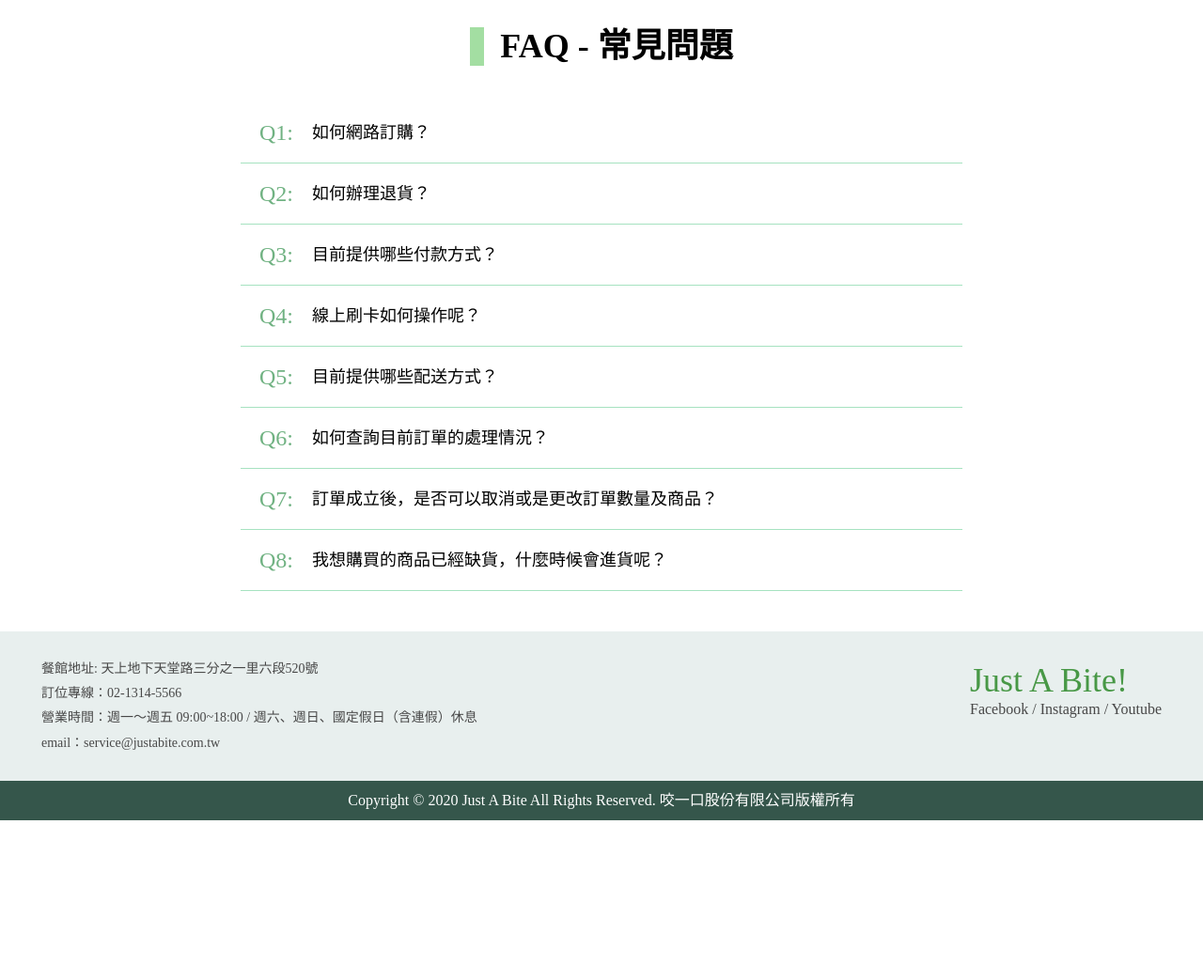
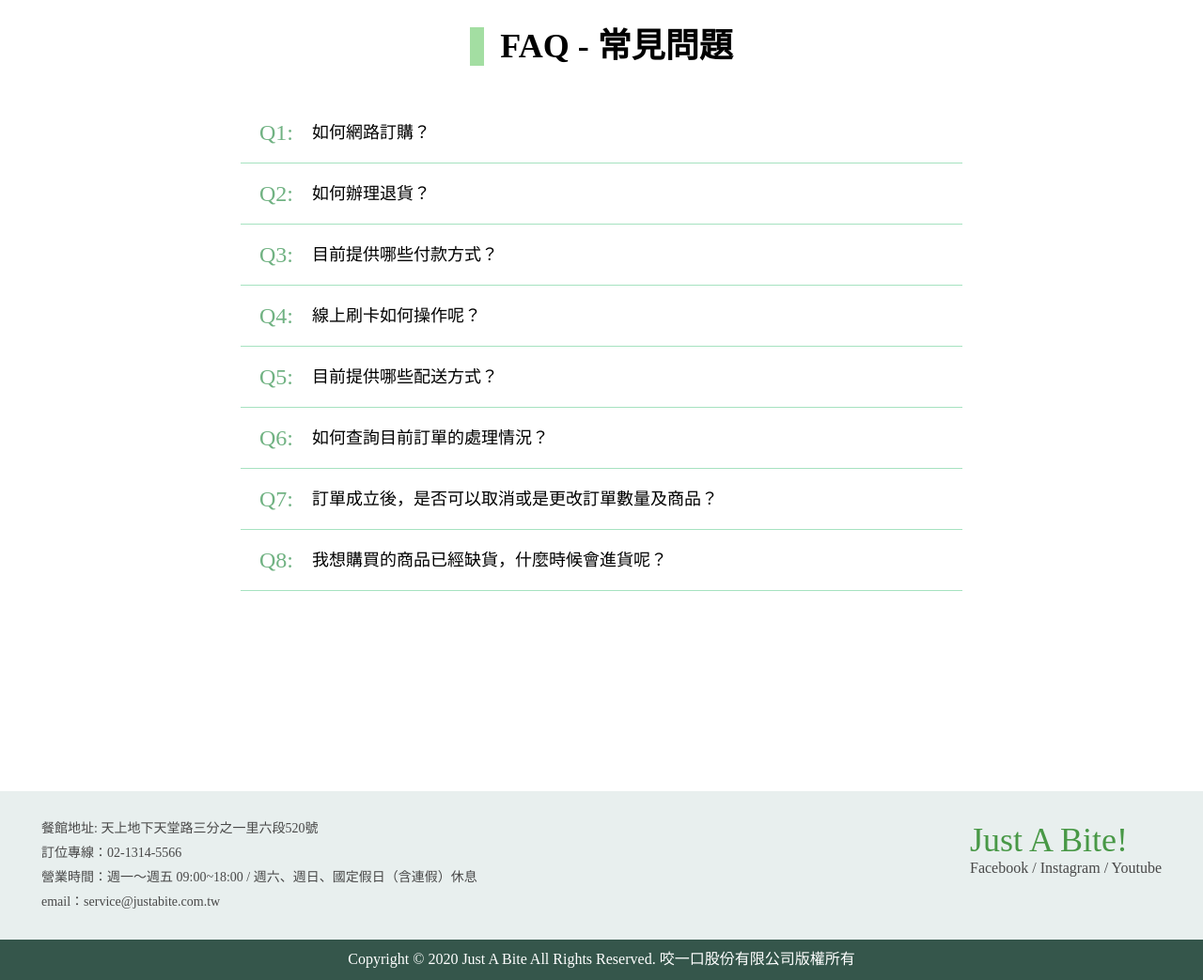
Before and after one commit to Lidemy/mentor-program-5th-angelina524, a PHP site: page / in a window 1280 px wide. Shown: the part 165-1208 px from the top of the page at 94% size. Before the commit the page ends 1038 px from the top, so only its background shows below. Run offline with PHP 8.4, Linux system fonts and the light colour scheme.

Commit message:
week7/correction

```diff
--- a/homeworks/week7/hw2/style.css
+++ b/homeworks/week7/hw2/style.css
@@ -1,3 +1,8 @@
+/* 與 footer 調整有關 */
+html,body{
+  height: 100%;
+}
+
 nav {
   background: #ffffff;
   box-shadow: -1.4px -1.4px 6px 0 #97a2a0;
@@ -52,6 +57,11 @@ nav .wrapper {
   max-width: 1280px;
   margin: 0 auto;
   padding: 0px 12px;
+}
+
+/* 與 footer 調整有關 */
+main {
+  min-height: 100%;
 }
 
 /*FAQ 區塊切版*/
--- a/homeworks/week7/hw3/style.css
+++ b/homeworks/week7/hw3/style.css
@@ -67,6 +67,7 @@ body {
   font-weight: 400;
   color: white;
   text-shadow: 0.1em 0.1em 0.2em black;
+  word-break: break-all; /* 防止文字炸框 */
 }
 
 .list__item {
@@ -92,6 +93,7 @@ body {
 .btn__check input + span {
   display: inline-block;
   user-select: none; /* 防止文字被滑鼠選取反白 */
+  padding: 16px; /* 調整文字部分 */
 }
 
 .btn__check input:checked + span {
```
Also changed, not shown: homeworks/week7/hw1/index.html (+5 -9 lines).
